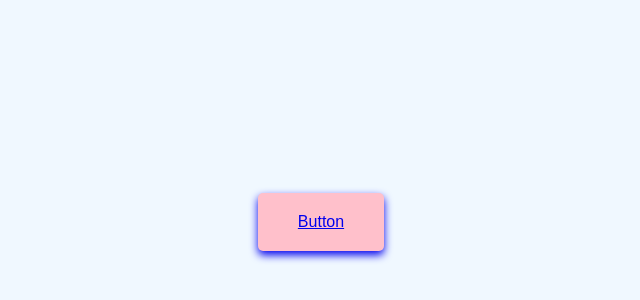
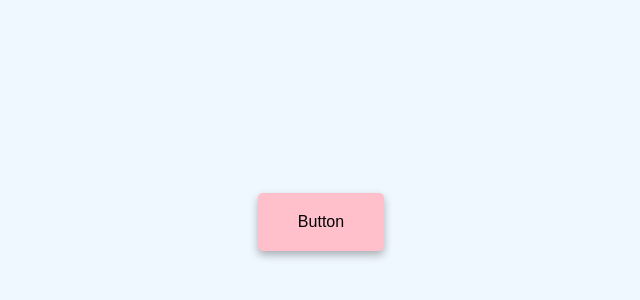
Before and after one commit to JuanCPoos/Several-Easy-Projects, a plain HTML site: page Button Ripple Effect/index.html in a window 1280 px wide. Shown: the part 178-478 px from the top of the page, without its empty margins (319-959 px from the left). Drawn offline with Linux system fonts and the light colour scheme.

Commit message:
Finally style

```diff
--- a/Button Ripple Effect/style.css
+++ b/Button Ripple Effect/style.css
@@ -1,4 +1,4 @@
-body{
+body {
     margin: 0px;
     display: flex;
     justify-content: center;
@@ -9,9 +9,40 @@ body{
 
 }
 
-.btn{
+.btn {
     background-color: pink;
-    padding:20px 40px;
+    padding: 20px 40px;
     border-radius: 5px;
-    box-shadow: 0 4px 8px;
+    box-shadow: 0 4px 8px rgba(0, 0, 0, 0.3);
+    text-decoration: none;
+    color: black;
+    position: relative;
+    overflow: hidden;
 }
+
+.btn span {
+    position: relative;
+    z-index: 1;
+    /* propiedad para dejar el botón por encima del efecto aplicado */
+}
+
+.btn::before {
+    content: "";
+    position: absolute;
+    background-color: orangered;
+    width: 0px;
+    height: 0px;
+    /* con las siguientes propiedades vamos a centrar
+    un cuadrado que luego convertimos en circulo con border-radius.
+    */
+    left: 50%;
+    top: 50%;
+    transform: translate(-50%, -50%);
+    border-radius: 50%;
+    transition: width .5s, height .5s;
+}
+
+.btn:hover::before {
+    width: 300px;
+    height: 300px;
+}
```
